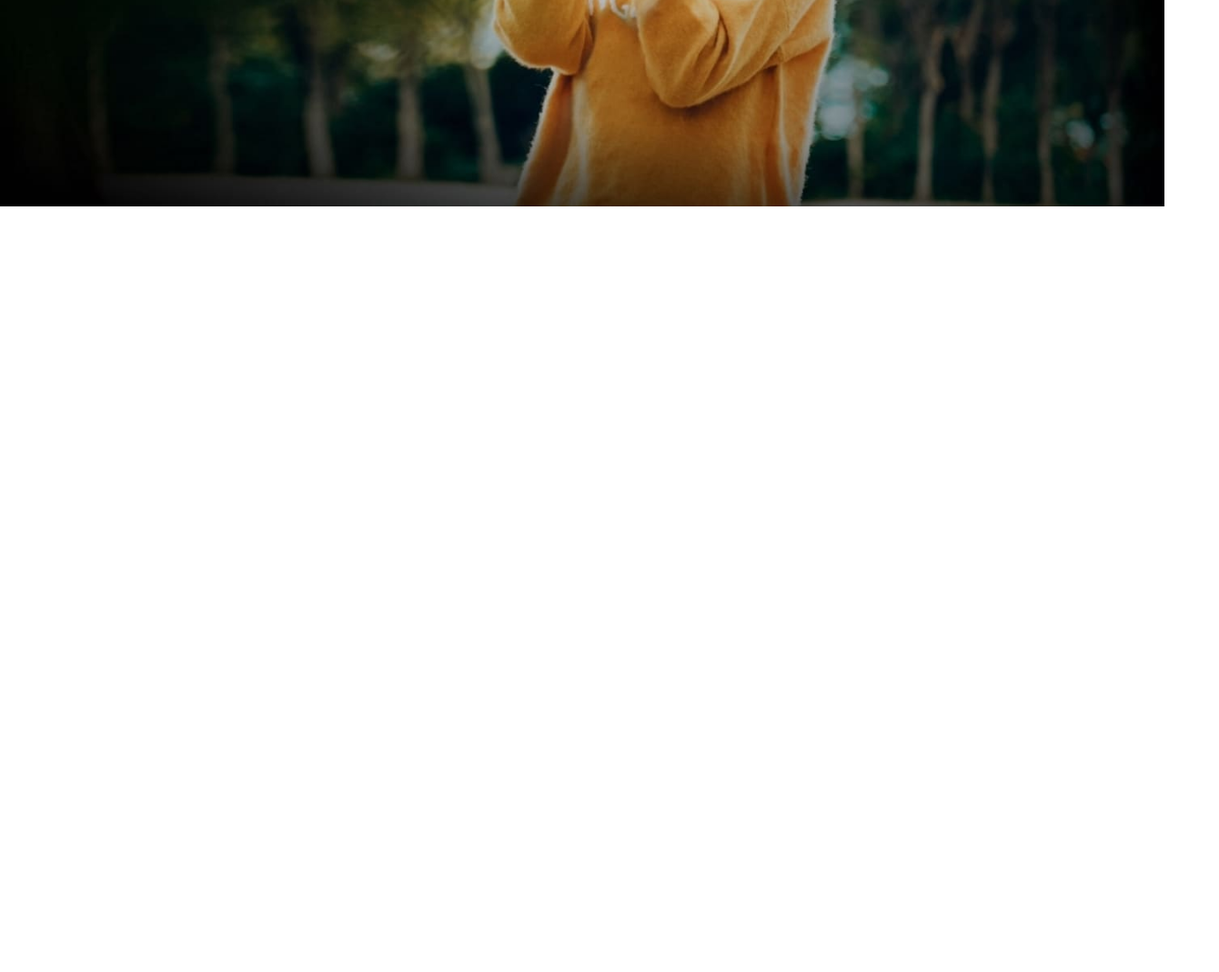
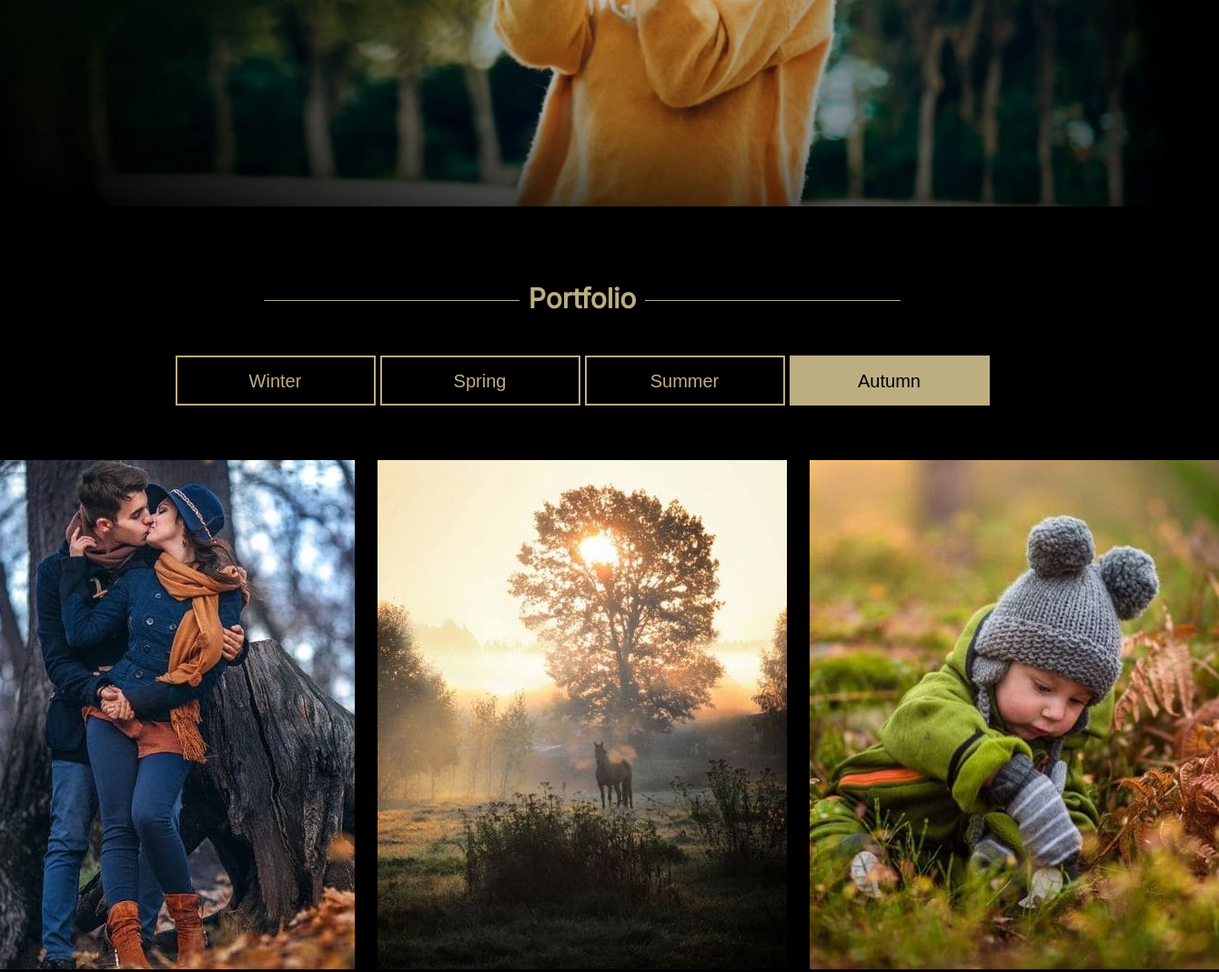
Before and after one commit to ShevViktoryia/Portfolio, a plain HTML site: page portfolio/index.html in a window 1280 px wide. Shown: the part 573-1642 px from the top of the page at 91% size, 1340 px wide, since content can reach past the window. Before the commit the page ends 800 px from the top, so only its background shows below. Drawn offline with Linux system fonts and the light colour scheme.

Commit message:
feat: add portfolio section

```diff
--- a/portfolio/index.html
+++ b/portfolio/index.html
@@ -59,6 +59,41 @@
         </div>
       </div>
     </section>
+    <section class="portfolio">
+      <div class="wrapper">
+        <div class="portfolio_block">
+          <div class="seasons">
+            <h2 class="portfolio_heading"><span>Portfolio</span></h2>
+            <div class="seasons_buttons">
+              <button class="season">Winter</button>
+              <button class="season">Spring</button>
+              <button class="season">Summer</button>
+              <button class="season active_season">Autumn</button>
+            </div>
+          </div>
+          <div class="portfolio_list">
+            <div class="portfolio_item">
+              <img src="./assets/images/portfolio_img1.jpg" alt="photo" class="portfolio_img">
+            </div>
+            <div class="portfolio_item">
+              <img src="./assets/images/portfolio_img2.jpg" alt="photo" class="portfolio_img">
+            </div>
+            <div class="portfolio_item">
+              <img src="./assets/images/portfolio_img3.jpg" alt="photo" class="portfolio_img">
+            </div>
+            <div class="portfolio_item">
+              <img src="./assets/images/portfolio_img4.jpg" alt="photo" class="portfolio_img">
+            </div>
+            <div class="portfolio_item">
+              <img src="./assets/images/portfolio_img5.jpg" alt="photo" class="portfolio_img">
+            </div>
+            <div class="portfolio_item">
+              <img src="./assets/images/portfolio_img6.jpg" alt="photo" class="portfolio_img">
+            </div>
+          </div>
+        </div>
+      </div>
+    </section>
   </main>
 </body>
 </html>
--- a/portfolio/style.css
+++ b/portfolio/style.css
@@ -21,6 +21,8 @@ a {
 
 button {
   background: none;
+  width: 220px;
+  height: 55px;
 }
 
 h1, h2, h3, h4, h5, h6, p, button {
@@ -38,6 +40,7 @@ body {
   font-weight: 400;
   line-height: 36px;
   color: var(--white);
+  background-color: var(--black);
 }
 
 header {
@@ -144,10 +147,73 @@ header {
   background: #BDAE82;
   line-height: 40px;
   font-size: 20px;
-  width: 220px;
-  height: 55px;
   color: var(--black);
   margin-top: 25px;
   border: none;
   left: calc(50% - 75px/2 + 0.5px);
 }
+
+.portfolio_block {
+  display: flex;
+  flex-direction: column;
+  margin-top: 100px;
+}
+
+.seasons {
+  display: flex;
+  flex-direction: column;
+  align-items: center;
+}
+
+.portfolio_heading {
+  text-align: center;
+  border-bottom: 1px solid var(--orange);
+  line-height: 0.1em;
+  text-align: center;
+  width: 700px;
+}
+
+.portfolio_heading span {
+  color: var(--orange);
+  padding: 0 10px;
+  background-color: var(--black);
+}
+
+.seasons_buttons {
+  display: flex;
+  align-items: center;
+  margin: 60px 0;
+}
+
+.season {
+  border: 2px solid var(--orange);
+  left: calc(50% - 81px/2 - 0.5px);
+  top: calc(50% - 40px/2 + 0.5px);
+  color: var(--orange);
+  text-align: center;
+  margin-right: 5px;
+  font-size: 20px;
+  line-height: 40px;
+}
+
+.season:last-child {
+  margin-right: 0;
+}
+
+.active_season {
+  background-color: var(--orange);
+  color: var(--black);
+}
+
+.portfolio_list {
+  display: grid;
+  grid-template-columns: repeat(3, 450px);
+  align-items: center;
+  justify-content: center;
+  grid-gap: 25px;
+}
+
+.portfolio_item, .portfolio_img {
+  width: 450px;
+  height: 560px;
+}
```
Also changed, not shown: portfolio/assets/images/portfolio_img1.jpg (added), portfolio/assets/images/portfolio_img2.jpg (added), portfolio/assets/images/portfolio_img3.jpg (added), portfolio/assets/images/portfolio_img4.jpg (added), portfolio/assets/images/portfolio_img5.jpg (added), portfolio/assets/images/portfolio_img6.jpg (added).
